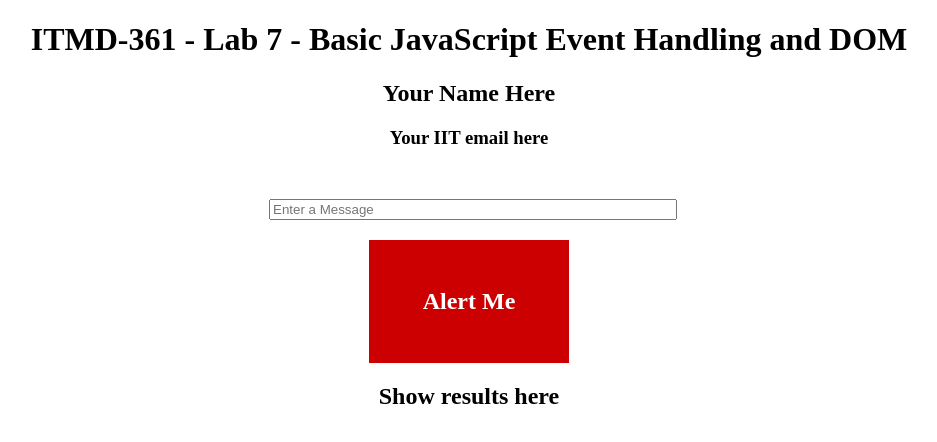
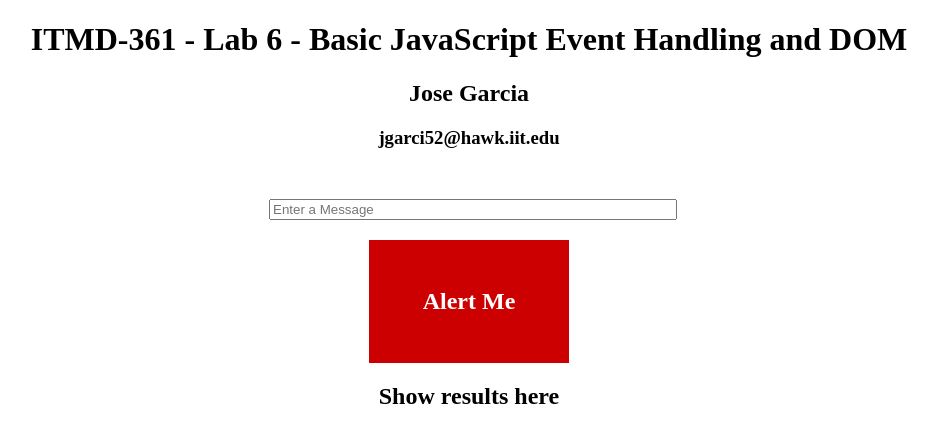
Before and after one commit to SaverLINK48/lab6, a plain HTML site: page index.html in a window 1280 px wide. Shown: the whole page, without its empty margins (171-1108 px from the left). Drawn offline with Linux system fonts and the light colour scheme.

Commit message:
Added information to the template.

```diff
--- a/index.html
+++ b/index.html
@@ -2,7 +2,7 @@
 <html lang="en">
 <head>
   <meta charset="UTF-8">
-  <title>Lab 7 - Basic JavaScript Event Handling and DOM</title>
+  <title>Lab 6 - Basic JavaScript Event Handling and DOM</title>
   <style type="text/css">
     .center {
       text-align: center;
@@ -27,9 +27,9 @@
   </style>
 </head>
 <body>
-  <h1 class="center">ITMD-361 - Lab 7 - Basic JavaScript Event Handling and DOM</h1>
-  <h2 class="center">Your Name Here</h2>
-  <h3 class="center">Your IIT email here</h3>
+  <h1 class="center">ITMD-361 - Lab 6 - Basic JavaScript Event Handling and DOM</h1>
+  <h2 class="center">Jose Garcia</h2>
+  <h3 class="center">jgarci52@hawk.iit.edu</h3>
   <div id="container">
     <input id="entryinput" type="text" name="textentry" placeholder="Enter a Message">
     <div id="entrybutton">Alert Me</div>
```
